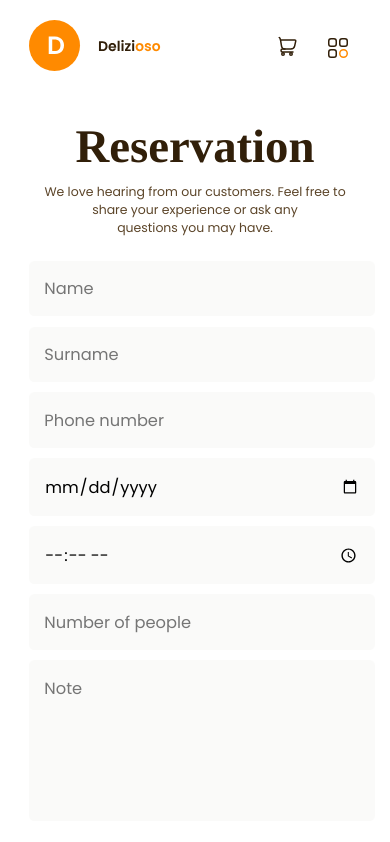
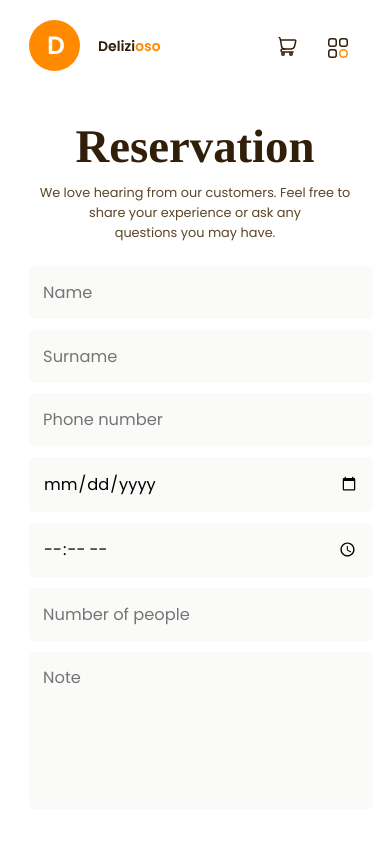
Before and after one commit to JouGoldberg/Projects, a React (Vite) app in the folder delizioso/: page /reservation in a window 390 px wide. Shown: the top 842 px of the page. Built offline with nearby package versions, Linux system fonts and the light colour scheme.

Commit message:
Delizioso

```diff
--- a/delizioso/src/Components/Navbar/navbar.module.css
+++ b/delizioso/src/Components/Navbar/navbar.module.css
@@ -223,7 +223,7 @@
     }
 
     .resNavLinks .navLink {
-        padding: 2vh 2.7vh;
+        padding: 2.05vh 2.7vh;
         font-size: 2.10vh;
     }
 
--- a/delizioso/src/Pages/Contact/contact.module.css
+++ b/delizioso/src/Pages/Contact/contact.module.css
@@ -108,12 +108,12 @@
     }
 
     .info {
-        font-size: 3.2vw;
+        font-size: 3.3vw;
         margin-top: 2.5vw;
     }
 
     .contactForm {
-        margin-top: 6.05vw;
+        margin-top: 6vw;
         grid-template-columns: 1fr;
         gap: 2.78vw;
     }
@@ -125,7 +125,7 @@
 
     .formInput {
         font-size: 4.17vw;
-        padding: 3.61vw;
+        padding: 3.3vw;
         border-radius: 1.39vw;
     }
 
--- a/delizioso/src/Pages/Reservation/reservation.module.css
+++ b/delizioso/src/Pages/Reservation/reservation.module.css
@@ -91,12 +91,12 @@
     }
 
     .info {
-        font-size: 3.2vw;
+        font-size: 3.3vw;
         margin-top: 2.5vw;
     }
 
     .contactForm {
-        margin-top: 6.05vw;
+        margin-top: 6vw;
         grid-template-columns: 1fr;
         gap: 2.78vw;
     }
@@ -112,7 +112,7 @@
 
     .formInput {
         font-size: 4.17vw;
-        padding: 3.61vw;
+        padding: 3.3vw;
         border-radius: 1.39vw;
     }
 
```
Also changed, not shown: delizioso/src/Pages/Reservation/index.tsx (line endings or trailing spaces).
